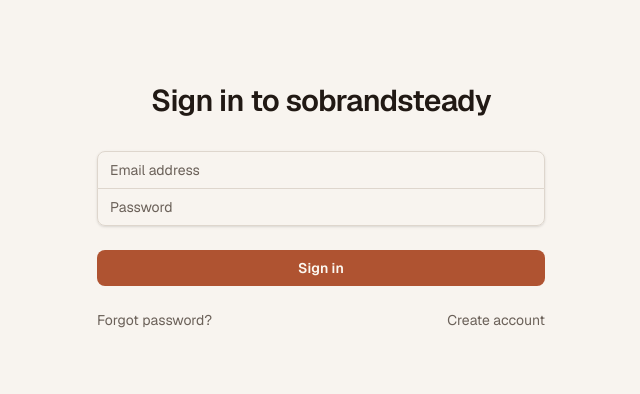
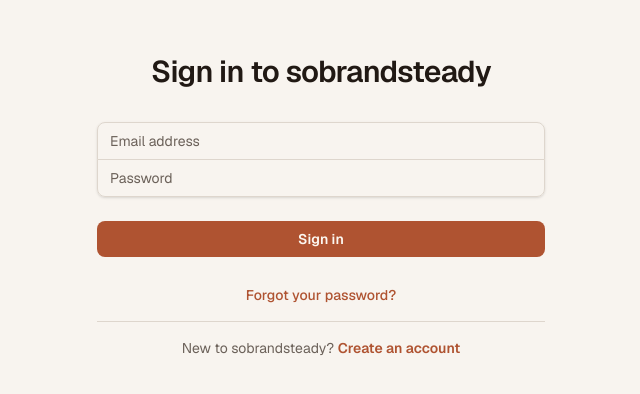
Before and after one commit to tlongmx4/sobr, a Next.js app: page /login in a window 1280 px wide. Shown: the part 206-600 px from the top of the page, without its empty margins (319-959 px from the left). Built offline with nearby package versions, Linux system fonts and the light colour scheme; no server answers.

Commit message:
feat: make create-account and forgot-password links prominent on login
Move both links below the Sign in button with primary-color styling
and a clearer "New to sobrandsteady? Create an account" line.

```diff
--- a/src/app/login/page.tsx
+++ b/src/app/login/page.tsx
@@ -132,19 +132,22 @@
                         {mutation.isPending ? "Signing in..." : "Sign in"}
                     </button>
 
-                    <div className="flex items-center justify-between text-sm">
+                    <div className="space-y-4 pt-1 text-center text-sm">
                         <Link
                             href="/forgot-password"
-                            className="text-muted-foreground hover:text-foreground"
+                            className="block font-medium text-primary underline-offset-2 hover:underline"
                         >
-                            Forgot password?
+                            Forgot your password?
                         </Link>
-                        <Link
-                            href="/signup"
-                            className="text-muted-foreground hover:text-foreground"
-                        >
-                            Create account
-                        </Link>
+                        <p className="border-t border-border pt-4 text-muted-foreground">
+                            New to sobrandsteady?{" "}
+                            <Link
+                                href="/signup"
+                                className="font-semibold text-primary underline-offset-2 hover:underline"
+                            >
+                                Create an account
+                            </Link>
+                        </p>
                     </div>
                 </form>
             </div>
```
